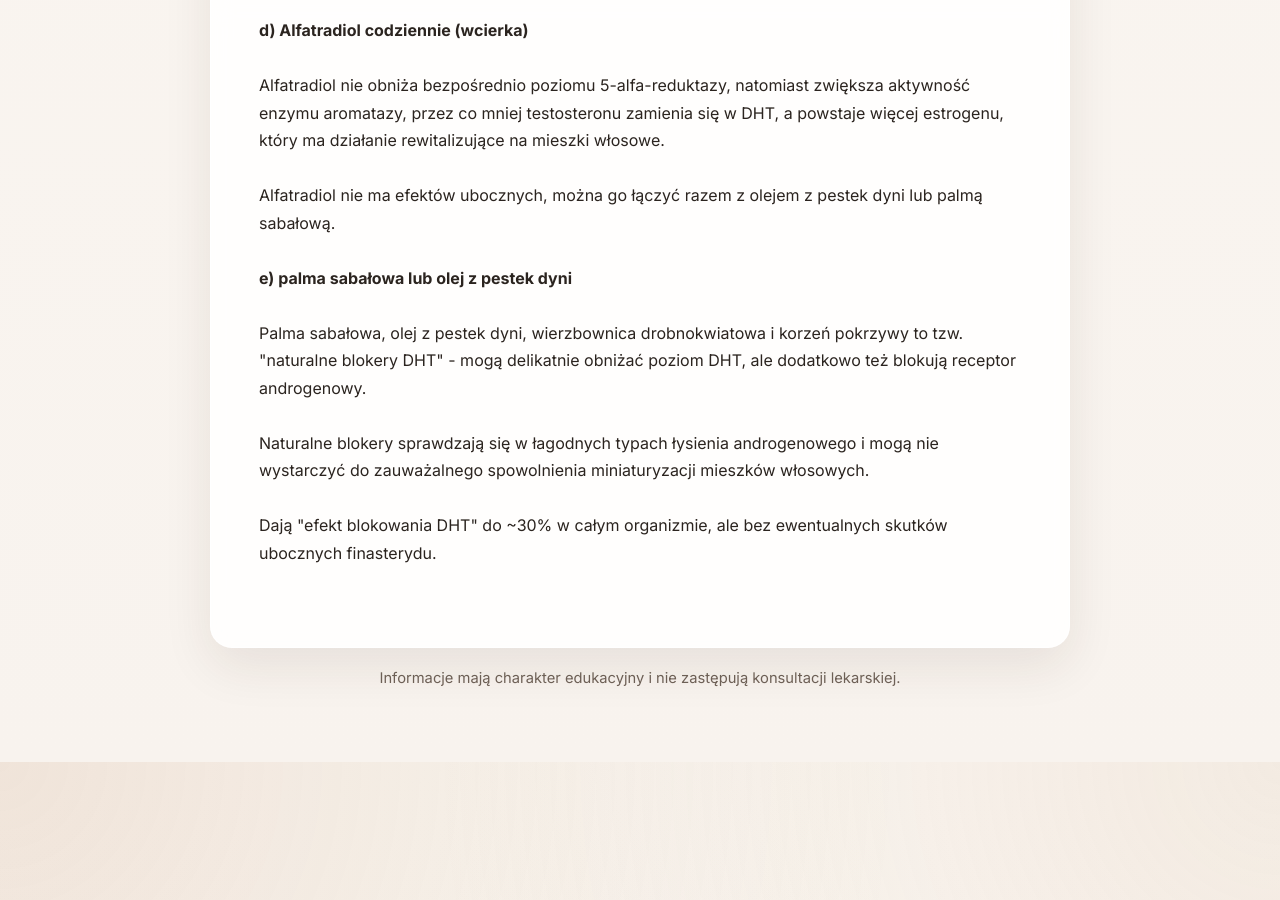
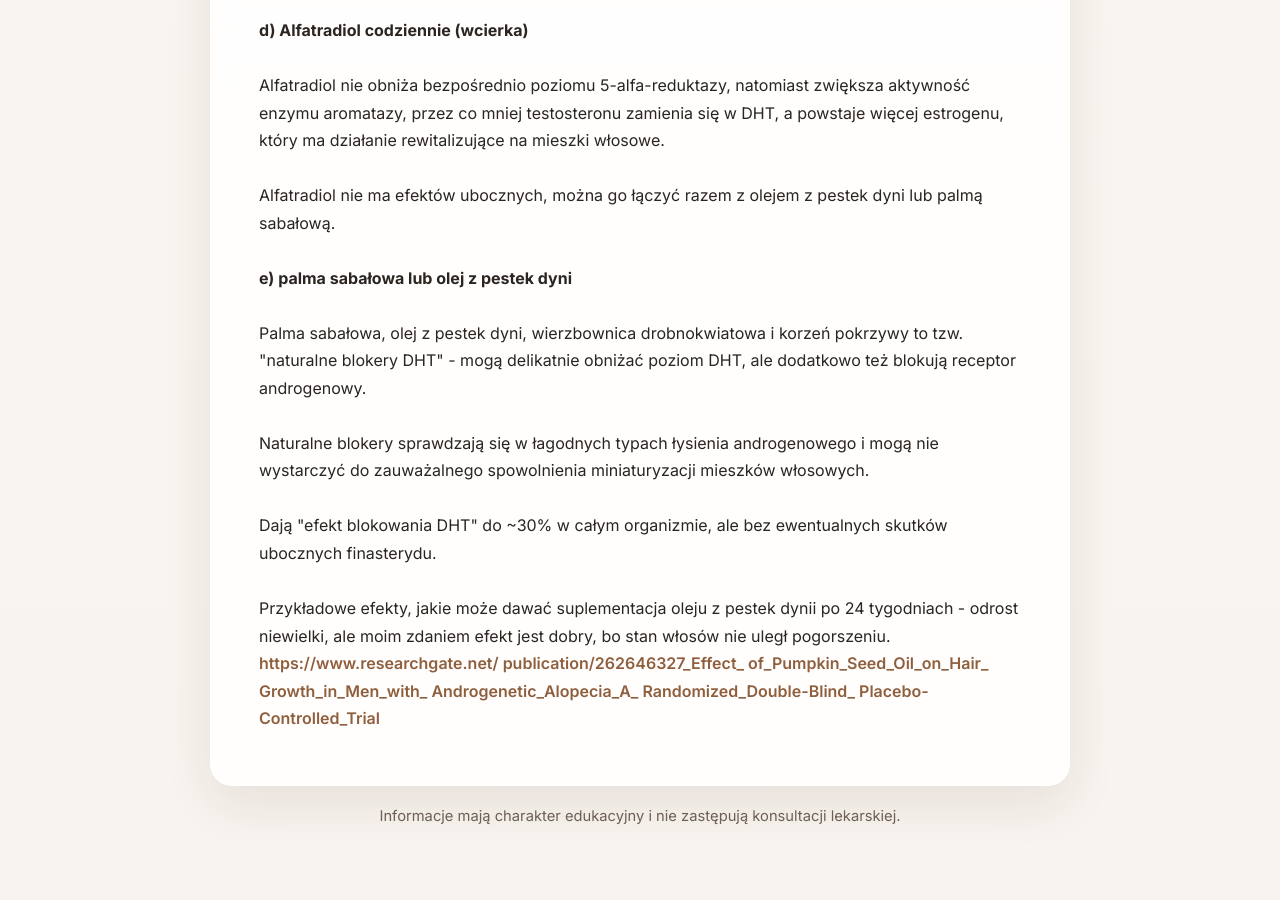
Before and after one commit to feegloo/feegloo.github.io, a Jekyll site: the page built from leczenie-lysienia-androgenowego-u-mezczyzn/index.html, in a window 1280 px wide and 900 px high, scrolled down 1738 px. Built offline with Jekyll 4.4.1, drawn with Linux system fonts in a browser that asks for light colours; before the commit the page ends 2500 px from its top, so only the background shows below that.

Commit message:
Update index.html

```diff
--- a/leczenie-lysienia-androgenowego-u-mezczyzn/index.html
+++ b/leczenie-lysienia-androgenowego-u-mezczyzn/index.html
@@ -179,4 +179,28 @@ title: Leczenie łysienia androgenowego u mężczyzn | trycholog.pl
     <div>
         <br>
     </div>
+
+    <div>
+        Przykładowe efekty, jakie może dawać suplementacja oleju z pestek dynii po 24 tygodniach - odrost niewielki, ale moim
+        zdaniem efekt jest dobry, bo stan włosów nie uległ pogorszeniu.
+    </div>
+    <div>
+        <a href="https://www.researchgate.net/publication/262646327_Effect_of_Pumpkin_Seed_Oil_on_Hair_Growth_in_Men_with_Androgenetic_Alopecia_A_Randomized_Double-Blind_Placebo-Controlled_Trial"
+            target="_blank"
+            data-saferedirecturl="https://www.google.com/url?q=https://www.researchgate.net/publication/262646327_Effect_of_Pumpkin_Seed_Oil_on_Hair_Growth_in_Men_with_Androgenetic_Alopecia_A_Randomized_Double-Blind_Placebo-Controlled_Trial&amp;source=gmail&amp;ust=1742580826073000&amp;usg=AOvVaw0QnCJ_ogUgoRhno_bUAEJg">
+            https://www.researchgate.net/
+            <wbr>
+                publication/262646327_Effect_
+            <wbr>
+                of_Pumpkin_Seed_Oil_on_Hair_
+            <wbr>
+                Growth_in_Men_with_
+            <wbr>
+                Androgenetic_Alopecia_A_
+            <wbr>
+                Randomized_Double-Blind_
+            <wbr>
+                Placebo-Controlled_Trial
+        </a>
+    </div>
 </div>
```
